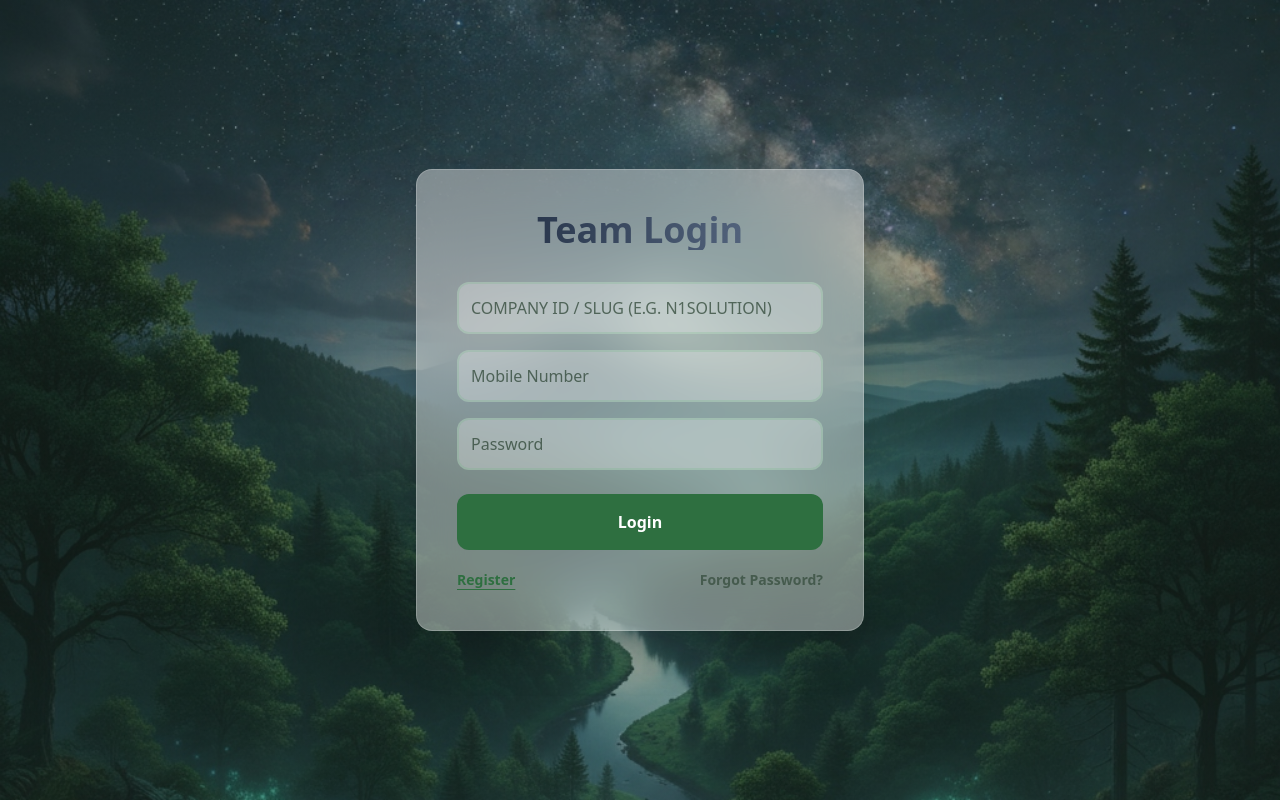
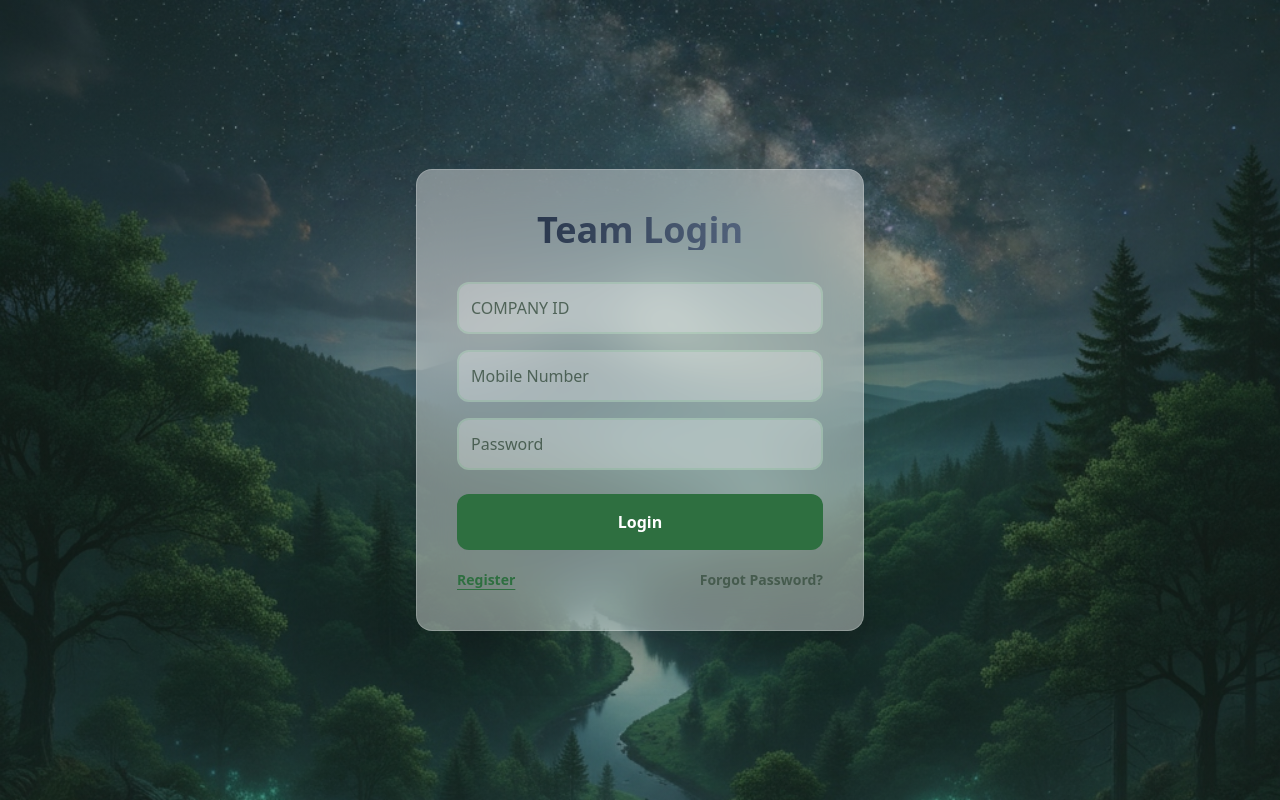
Before and after one commit to ArbaazOnGithub/Team-Frontend, a React (Vite) app in the folder team-web-app/: page / in a window 1280 px wide. Built offline with nearby package versions, Linux system fonts and the light colour scheme.

Commit message:
style: simplify company id placeholders

```diff
--- a/team-web-app/src/components/Auth/Login.jsx
+++ b/team-web-app/src/components/Auth/Login.jsx
@@ -5,7 +5,7 @@ const Login = ({ companySlug, setCompanySlug, mobile, setMobile, password, setPa
         <div>
             <input
                 type="text"
-                placeholder="Company ID / Slug (e.g. n1solution)"
+                placeholder="Company ID"
                 value={companySlug}
                 onChange={(e) => setCompanySlug(e.target.value)}
                 className="input-premium mb-4 uppercase"
--- a/team-web-app/src/components/Auth/PasswordReset.jsx
+++ b/team-web-app/src/components/Auth/PasswordReset.jsx
@@ -3,7 +3,7 @@ import React from 'react';
 export const ForgotPassword = ({ companySlug, setCompanySlug, email, setEmail, loading, handleForgotPassword, setView }) => {
     return (
         <div>
-            <input type="text" placeholder="Company ID / Slug" value={companySlug} onChange={(e) => setCompanySlug(e.target.value)} className="input-premium mb-3 uppercase" />
+            <input type="text" placeholder="Company ID" value={companySlug} onChange={(e) => setCompanySlug(e.target.value)} className="input-premium mb-3 uppercase" />
             <input type="email" placeholder="Email Address" value={email} onChange={(e) => setEmail(e.target.value)} className="input-premium mb-6" />
             <button
                 onClick={handleForgotPassword}
--- a/team-web-app/src/components/Auth/Register.jsx
+++ b/team-web-app/src/components/Auth/Register.jsx
@@ -10,7 +10,7 @@ const Register = ({ companySlug, setCompanySlug, name, setName, email, setEmail,
                 </label>
                 <input id="file-upload" type="file" accept="image/*" onChange={handleImageChange} className="hidden" />
             </div>
-            <input type="text" placeholder="Company ID / Slug (e.g. n1solution)" value={companySlug} onChange={(e) => setCompanySlug(e.target.value)} className="input-premium mb-3 uppercase" />
+            <input type="text" placeholder="Company ID" value={companySlug} onChange={(e) => setCompanySlug(e.target.value)} className="input-premium mb-3 uppercase" />
             <input type="text" placeholder="Full Name" value={name} onChange={(e) => setName(e.target.value)} className="input-premium mb-3" />
             <input type="email" placeholder="Email Address" value={email} onChange={(e) => setEmail(e.target.value)} className="input-premium mb-3" />
             <input type="tel" placeholder="Mobile Number" value={mobile} onChange={(e) => setMobile(e.target.value)} className="input-premium mb-3" maxLength={10} />
```
